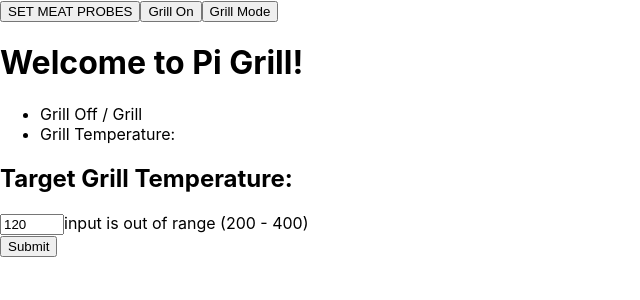
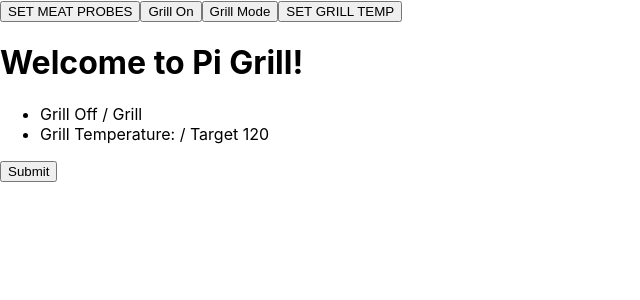
Before and after one commit to Olli-Archives/piGrill, a React (Create React App) app: page / in a window 1280 px wide. Shown: the top 300 px of the page, without its empty margins (0-640 px from the left). Built offline with nearby package versions, Linux system fonts and the light colour scheme.

Commit message:
feat:implement grill temp modal

```diff
--- a/src/components/grill-data/GrillData.tsx
+++ b/src/components/grill-data/GrillData.tsx
@@ -13,7 +13,7 @@ export default function GrillData() {
   return (
     <ul>
       <li> {grillStatus} / {grillMode} </li>
-      <li> Grill Temperature:</li>
+      <li> Grill Temperature: / Target {grillParams.targetGrillTemp}</li>
       <div className={`display_${grillParams.probeOneOn.toString()}`}>
         <li>{grillParams.probeOneName} Target Temp: {grillParams.targetProbeOneTemp}</li>
       </div>
--- a/src/components/main-page/MainPage.tsx
+++ b/src/components/main-page/MainPage.tsx
@@ -1,9 +1,11 @@
 import React, { useContext } from 'react';
-import GrillSettingsForm, { GrillSettings } from '../forms/grill-settings-form/GrillParameters'
+import GrillSettingsForm from '../forms/grill-settings-form/GrillParameters'
 import { SettingsContext } from '../../contexts/settingsContext';
 import GrillData from '../grill-data/GrillData';
 import NavBar from '../nav-bar/NavBar'
 import ProbeModal from '../forms/probe-modal/ProbeModal';
+import GrillTempModal from '../forms/grill-temp-modal/GrillTempModal';
+
 
 export default function MainPage() {
   const submitChanges = () => {
@@ -18,8 +20,8 @@ export default function MainPage() {
       <main>
         <h1>Welcome to Pi Grill!</h1>
         {grillControls.grillParams.displayProbeModal ? <ProbeModal /> : null}
+        {grillControls.grillParams.displayGrillTempModal ? <GrillTempModal /> : null}
         <GrillData />
-        <GrillSettingsForm />
         <button onClick={submitChanges}>Submit</button>
       </main>
     </>
--- a/src/components/nav-bar/NavBar.tsx
+++ b/src/components/nav-bar/NavBar.tsx
@@ -19,6 +19,12 @@ export default function NavBar() {
       <button onClick={() => setGrillParams({ ...grillParams, smokeOn: !grillParams.smokeOn })}>
         {grillParams.smokeOn === true ? 'Smoke Mode' : 'Grill Mode'}
       </button>
+      <button
+        name="displayGrillTempModal"
+        onClick={e => toggleBoolean(e)}
+      >
+        SET GRILL TEMP
+      </button>
 
     </>
   )
```
